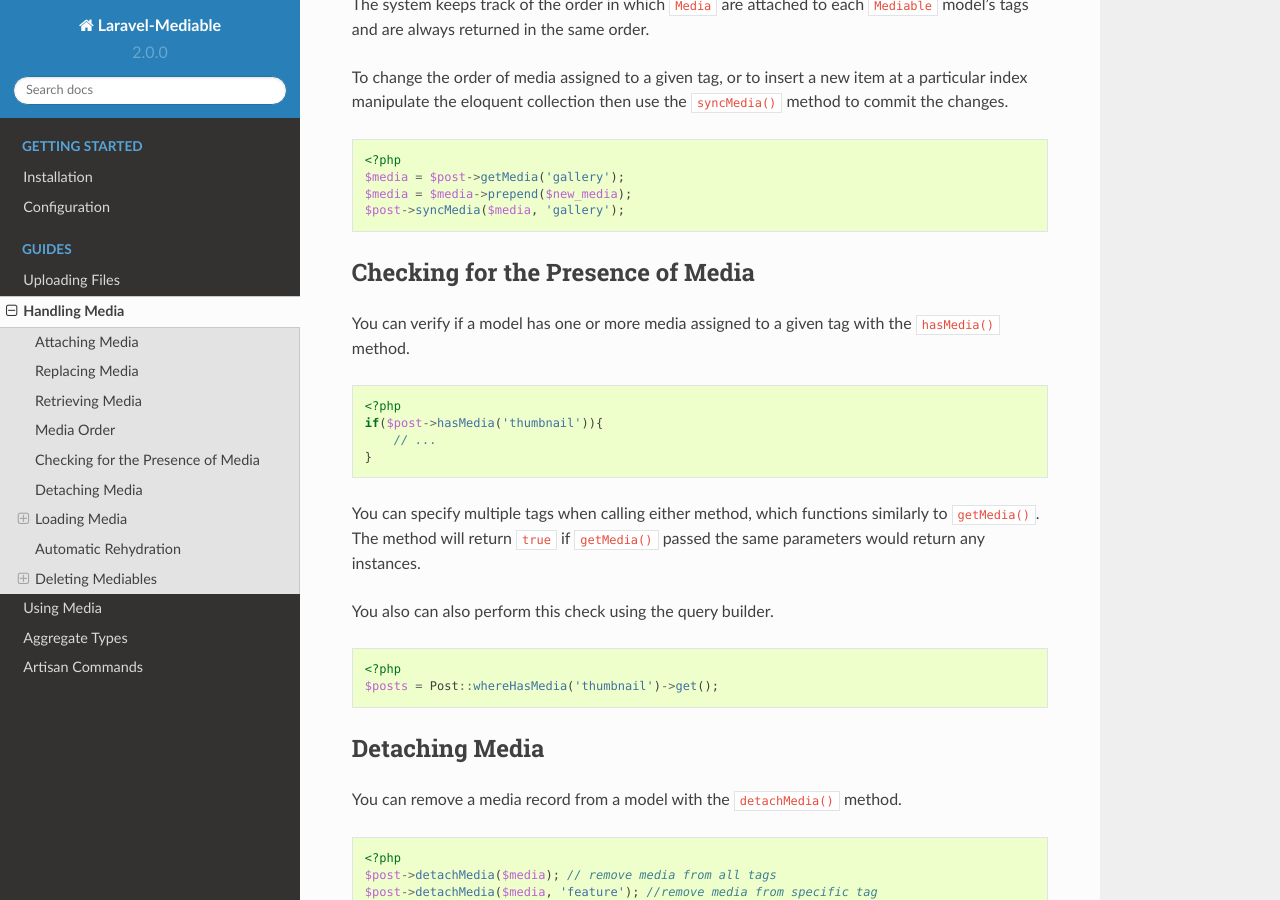
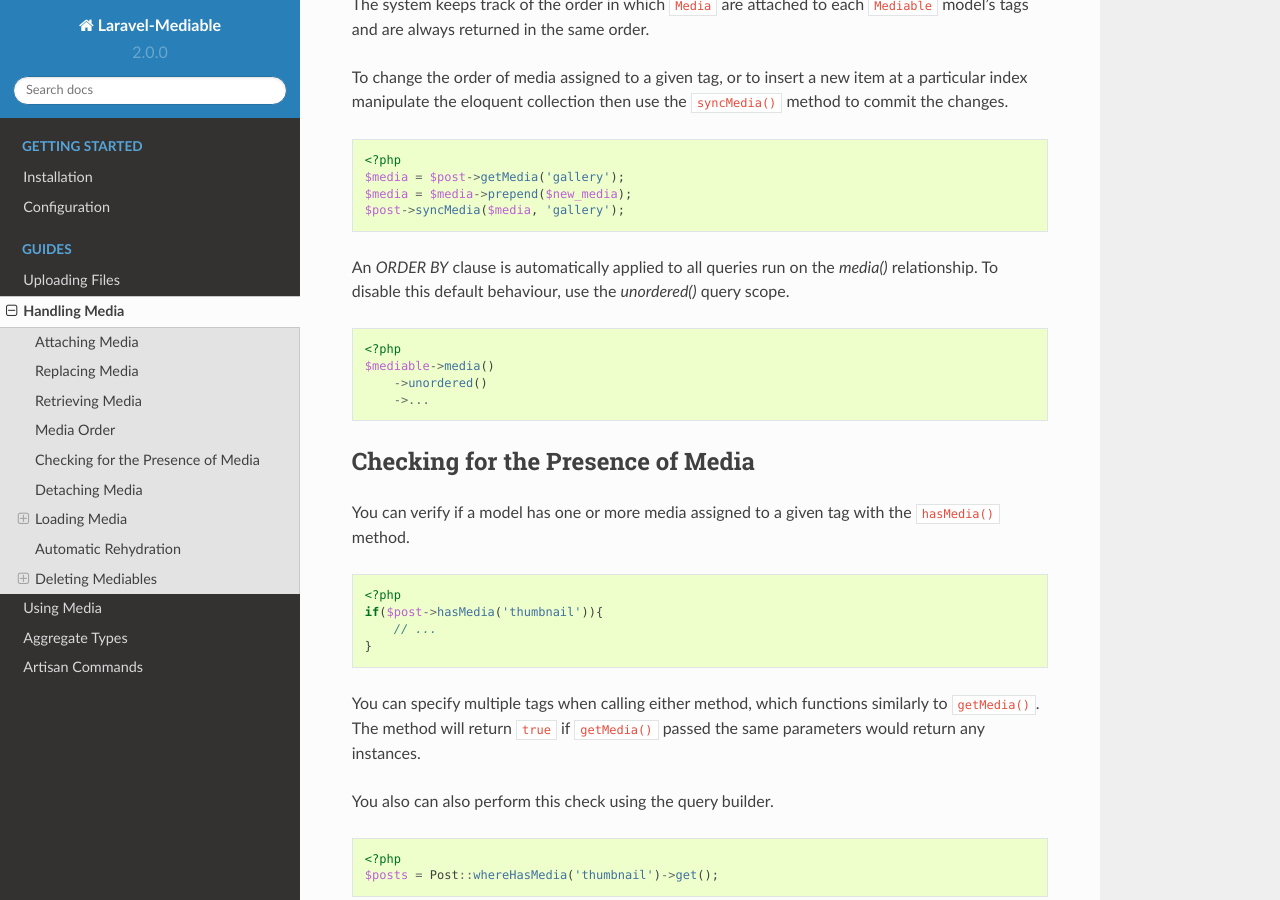
Before and after one commit to plank/laravel-mediable, a Sphinx documentation site: the page built from docs/source/mediable.rst, in a window 1280 px wide and 900 px high, scrolled down 2238 px. Built offline with Sphinx 7.4.7 and the Read the Docs theme 2.0.0, drawn with Linux system fonts in a browser that asks for light colours.

Commit message:
updated docs

```diff
--- a/docs/source/mediable.rst
+++ b/docs/source/mediable.rst
@@ -111,6 +111,14 @@ To change the order of media assigned to a given tag, or to insert a new item at
     $media = $media->prepend($new_media);
     $post->syncMedia($media, 'gallery');
 
+An `ORDER BY` clause is automatically applied to all queries run on the `media()` relationship. To disable this default behaviour, use the `unordered()` query scope.
+
+::
+
+    <?php
+    $mediable->media()
+        ->unordered()
+        ->...
 
 
 Checking for the Presence of Media
```
Also changed, not shown: 13 other files.
